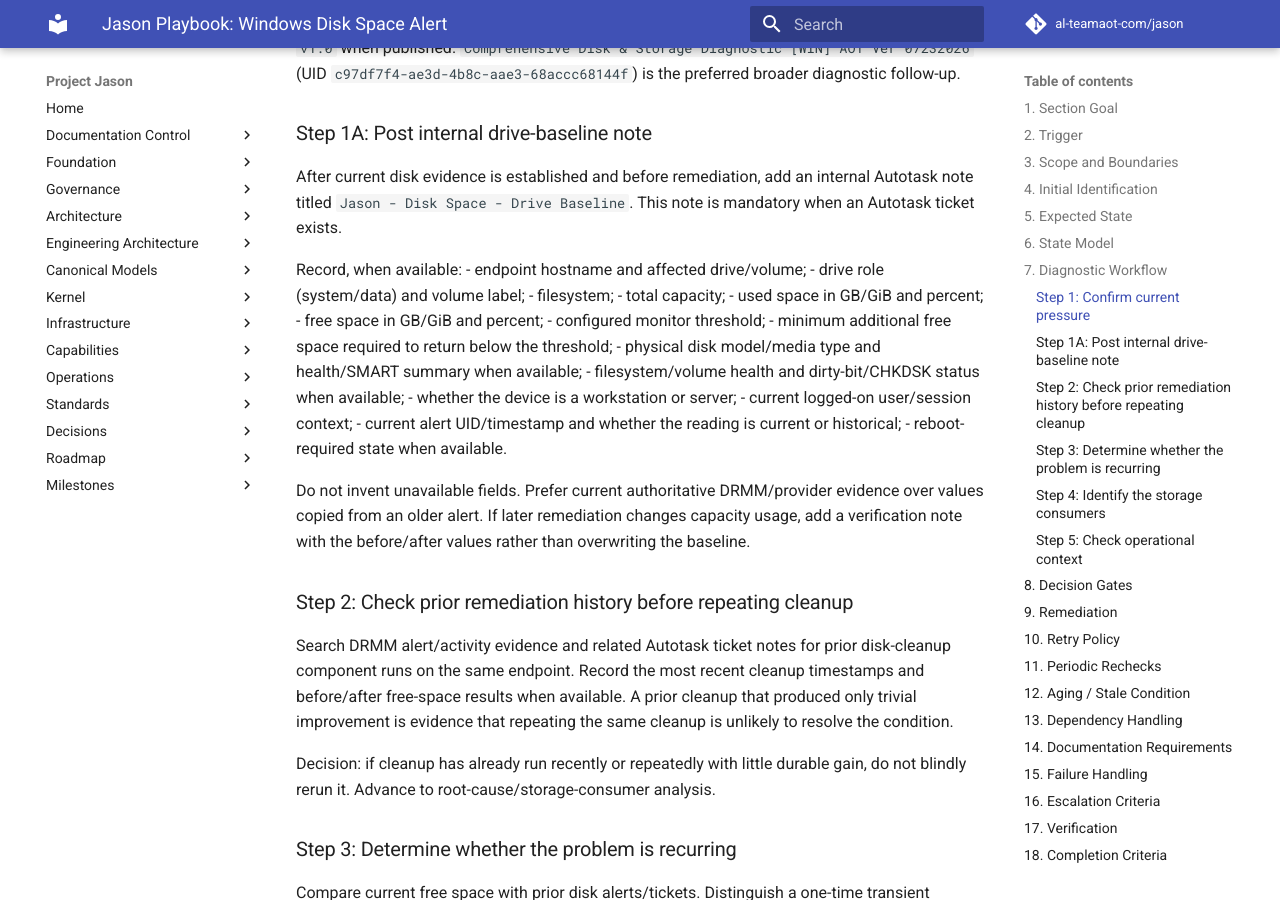
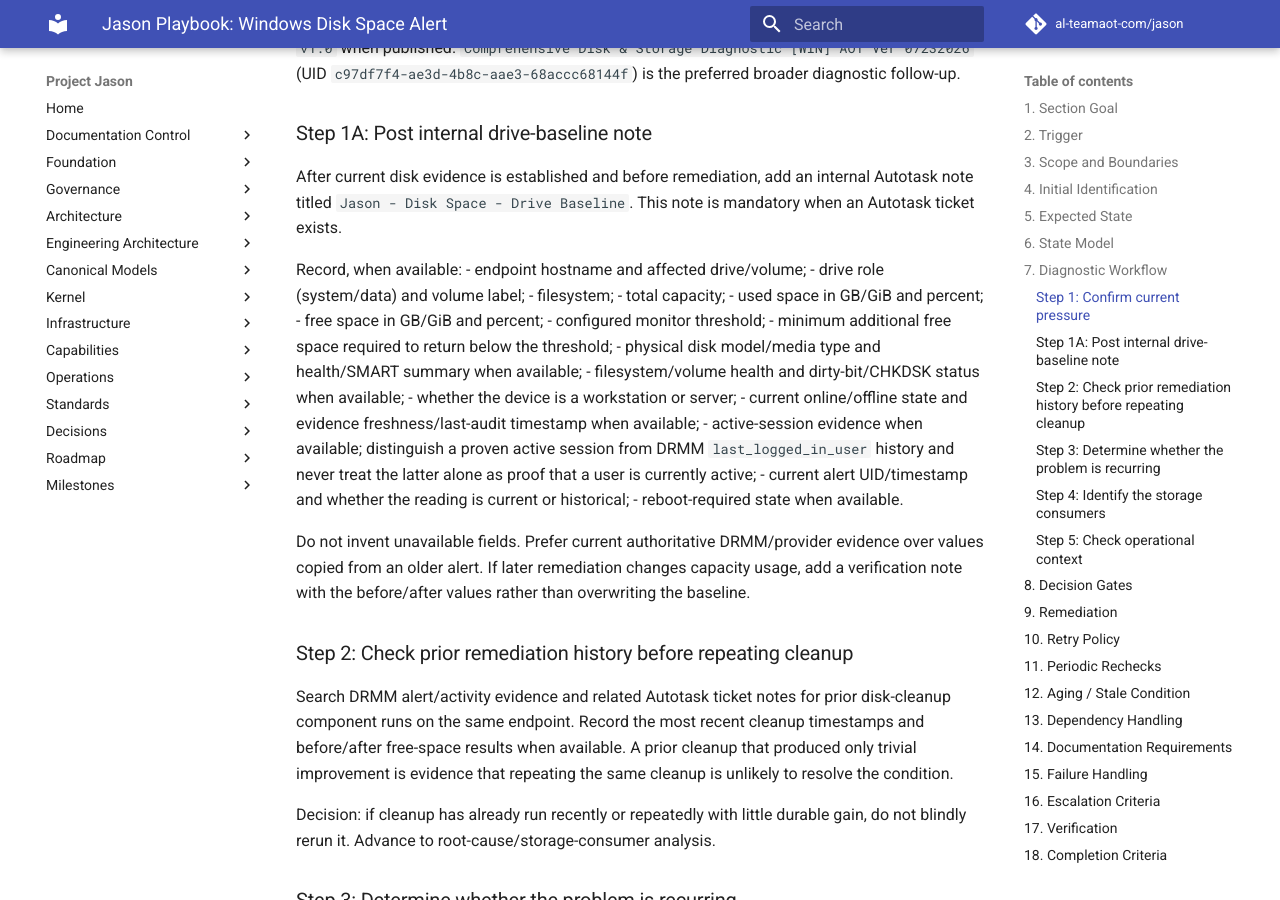
Before and after one commit to al-teamaot-com/jason, an MkDocs documentation site: the page built from docs/playbooks/Jason-Windows-Disk-Space-Alert.md, in a window 1280 px wide and 900 px high, scrolled down 1509 px. Built offline with MkDocs 1.6.1 and Material for MkDocs 9.7.7, drawn with Linux system fonts in a browser that asks for light colours; comment, search, counter and statistics services are not loaded.

Commit message:
Add disk baseline freshness and session context

```diff
--- a/docs/playbooks/Jason-Windows-Disk-Space-Alert.md
+++ b/docs/playbooks/Jason-Windows-Disk-Space-Alert.md
@@ -41,7 +41,8 @@ Record, when available:
 - physical disk model/media type and health/SMART summary when available;
 - filesystem/volume health and dirty-bit/CHKDSK status when available;
 - whether the device is a workstation or server;
-- current logged-on user/session context;
+- current online/offline state and evidence freshness/last-audit timestamp when available;
+- active-session evidence when available; distinguish a proven active session from DRMM `last_logged_in_user` history and never treat the latter alone as proof that a user is currently active;
 - current alert UID/timestamp and whether the reading is current or historical;
 - reboot-required state when available.
 
```
